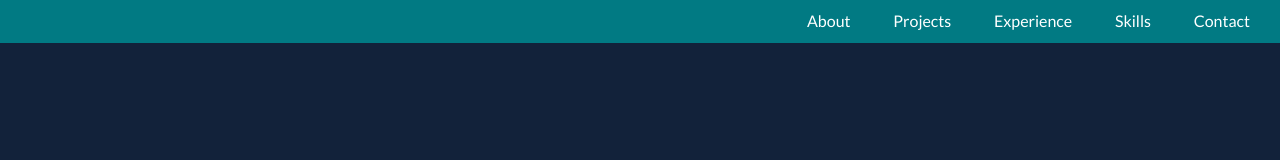
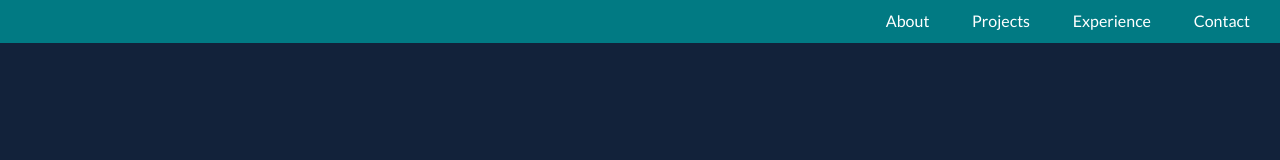
Before and after one commit to suongctran/suongctran.github.io, a website: page index.html in a window 1280 px wide. Shown: the top 160 px of the page. Drawn offline with nearby package versions, Linux system fonts and the light colour scheme.

Commit message:
Removed Skills portion

```diff
--- a/index.html
+++ b/index.html
@@ -35,9 +35,6 @@
             </li>-->
             <li>
 		<a href="#experience">Experience</a>
-            </li>
-            <li>
-                <a href="#skills">Skills</a>
             </li>
             <li>
                 <a href="#contact">Contact</a>
@@ -187,7 +184,7 @@
     </div>
     <!-- End #experience -->
 
-    <div id="skills" class="background-alt">
+<!--     <div id="skills" class="background-alt">
         <h2 class="heading">Skills</h2>
         <ul>
             <li>Python</li>
@@ -200,7 +197,7 @@
             <li>jQuery</li>
         </ul>
     </div>
-    <!-- End #skills -->
+    <!-- End #skills --> -->
 
     <div id="contact">
         <h2 class="heading">Get in Touch</h2>
```
